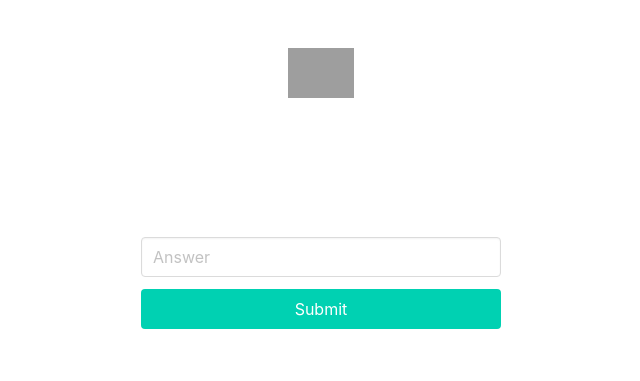
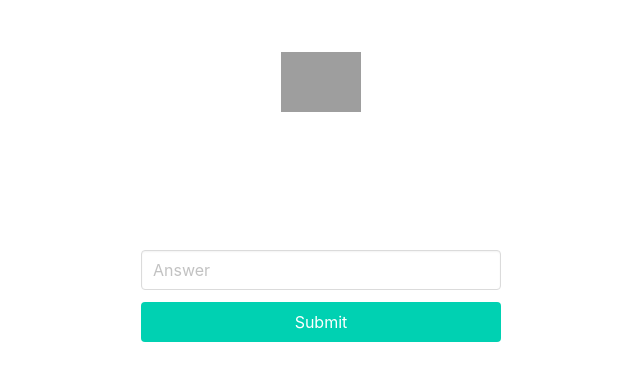
Before and after one commit to wjmolina/graveyrad-uh-math-personal, a Flask app: page /problem/1 in a window 1280 px wide. Shown: the part 104-485 px from the top of the page, without its empty margins (319-959 px from the left). Run offline with Flask 2, Linux system fonts and the light colour scheme; the visitor is signed in with stand-in values (Sample User, id 1); data comes from the database, SQL or seed files in the repository; data that the repository does not hold is empty; grey boxes are pictures that could not be loaded.

Commit message:
Update problem.html

```diff
--- a/application/templates/problem.html
+++ b/application/templates/problem.html
@@ -4,8 +4,10 @@
 <section class="section">
     <h1 class="title">
         {{ problem.title }}
-        <img style="height: 50px;" src="/static/ranks/{{ problem.difficulty }}.png">
     </h1>
+    <h2 class="subtitle">
+        <img style="height: 60px;" src="/static/ranks/{{ problem.difficulty }}.png">
+    </h2>
     <div class="has-text-left" style="white-space:pre-line">
         {{ problem.text }}
     </div>
```
